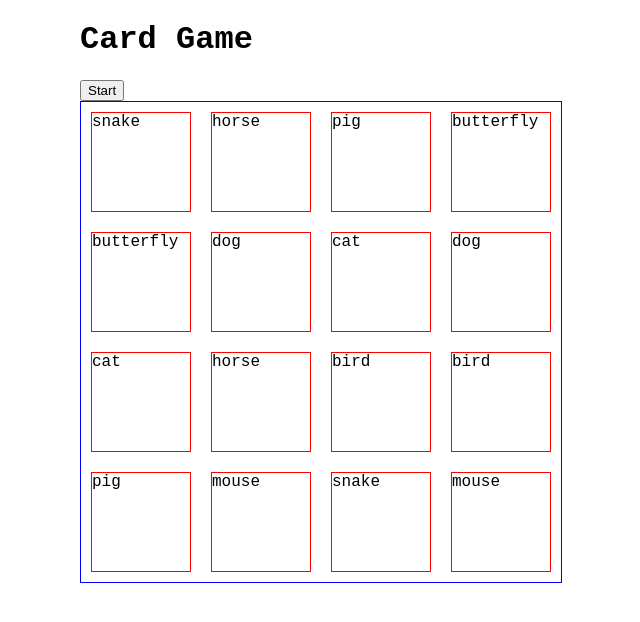
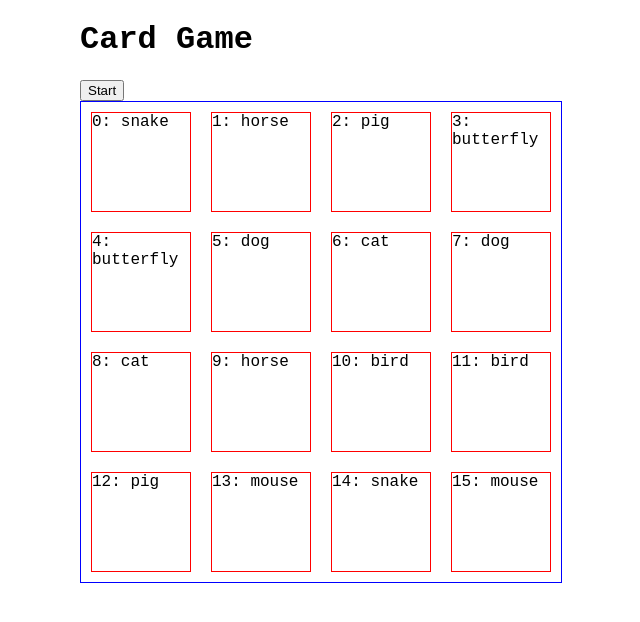
Before and after one commit to MagicMart/card-game-angular, an Angular app: page / in a window 1280 px wide. Shown: the top 622 px of the page, without its empty margins (319-959 px from the left). Built offline with nearby package versions, Linux system fonts and the light colour scheme.

Commit message:
check cards

```diff
--- a/src/app/card-container/card-container.component.html
+++ b/src/app/card-container/card-container.component.html
@@ -1,6 +1,6 @@
 <button (click)="shuffle()">Start</button>
-<div (click)="shuffle()" class="card-container">
-  <div *ngFor="let card of cards">
-    <app-card [card]="card"></app-card>
+<div class="card-container">
+  <div *ngFor="let card of cards; let i = index">
+    <app-card (click)="openCard(i)" [card]="card" [i]="i"></app-card>
   </div>
 </div>
--- a/src/app/card-container/card-container.component.ts
+++ b/src/app/card-container/card-container.component.ts
@@ -6,8 +6,9 @@ import { Component, OnInit } from '@angular/core';
   styleUrls: ['./card-container.component.css']
 })
 export class CardContainerComponent implements OnInit {
-  cards: any = ["dog", "cat", "horse", "mouse", "butterfly", "bird", "snake", "pig", "dog", "cat", "horse", "mouse", "butterfly", "bird", "snake", "pig"]
-
+  cards = ["dog", "cat", "horse", "mouse", "butterfly", "bird", "snake", "pig", "dog", "cat", "horse", "mouse", "butterfly", "bird", "snake", "pig"]
+  matched: string[] = []
+  check: number[] = []
   constructor() { }
 
   ngOnInit(): void {
@@ -22,4 +23,18 @@ export class CardContainerComponent implements OnInit {
     }
     this.cards = cardsCopy
   }
+  checkCards() {
+    if(this.cards[this.check[0]] === this.cards[this.check[1]]) {
+      this.matched = [...this.matched, this.cards[this.check[0]]]
+    } else {
+      this.check = [] // close cards
+    }
+    console.log(this.matched)
+  }
+  openCard (index: number) {
+    if(this.check.length == 2) return
+    this.check.push(index)
+    console.log(this.check)
+    if(this.check.length ==2 ) return this.checkCards()
+  }
 }
--- a/src/app/card/card.component.html
+++ b/src/app/card/card.component.html
@@ -1 +1 @@
-<div class="card">{{ card }}</div>
+<div class="card">{{ i }}: {{ card }}</div>
--- a/src/app/card/card.component.ts
+++ b/src/app/card/card.component.ts
@@ -7,6 +7,7 @@ import { Component, OnInit, Input } from '@angular/core';
 })
 export class CardComponent implements OnInit {
   @Input() card!: string
+  @Input() i!: number
   constructor() { }
 
   ngOnInit(): void {
```
